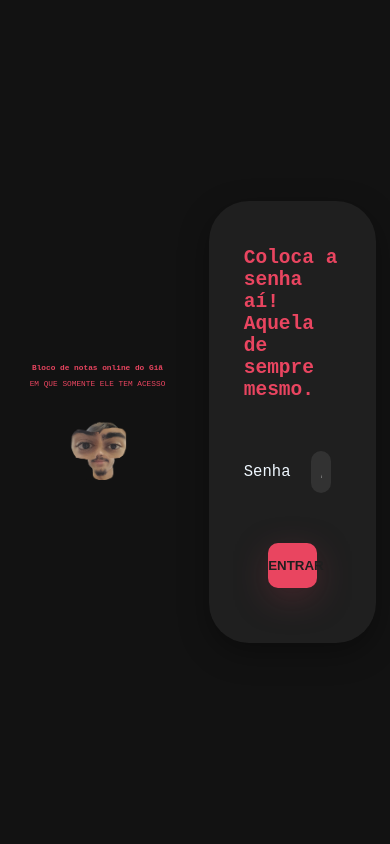
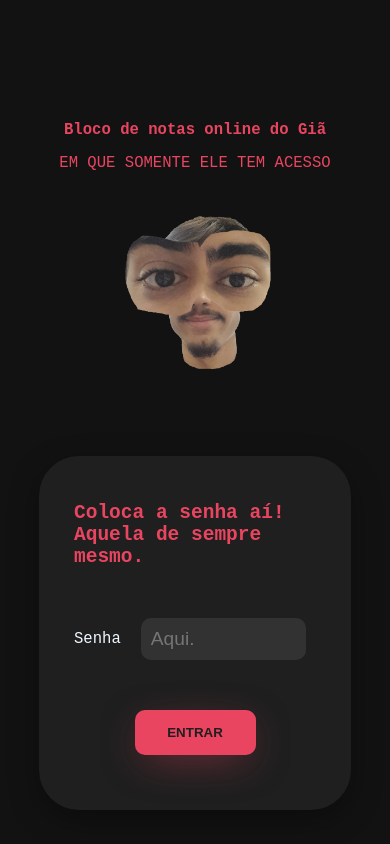
Before and after one commit to ogianpaneto/meusite, a plain HTML site: page login.html in a window 390 px wide. Drawn offline with Linux system fonts and the light colour scheme.

Commit message:
feat: mobile responsive

```diff
--- a/login.html
+++ b/login.html
@@ -22,7 +22,7 @@
                 <h2>Coloca a senha aí!<br>Aquela de sempre mesmo.</h2>
                 <div class="form-field">
                     <label for="password">Senha</label>
-                    <input type="password" name="password" placeholder="Aqui, amigo."> <br><br>
+                    <input type="password" name="password" placeholder="Aqui."> <br><br>
                 </div>
 
                 <button class="btn-login">ENTRAR</button>
--- a/style-login.css
+++ b/style-login.css
@@ -15,12 +15,11 @@ body {
 
 .left-side {
     width: 50vw;
-    min-height: 100vh;
+    height: 100vh;
     display: flex;
     justify-content: center;
     align-items: center;
     flex-direction: column;
-
 }
 
 .left-side-image {
@@ -29,20 +28,20 @@ body {
 }
 
 .left-side > h1, p {
+    color: #E94560;
     font-size: 2vw;
-    color: #E94560;
 }
 
 .right-side {
     width: 50vw;
-    min-height: 100vh;
+    height: 100vh;
     display: flex;
     justify-content: center;
     align-items: center;
 }
 
 .login-card {
-    width: 50%;
+    width: 60%;
     display: flex;
     justify-content: center;
     align-items: center;
@@ -96,3 +95,30 @@ body {
     cursor: pointer;
     box-shadow: 0px 10px 40px -10px #e9456089;
 }
+
+@media only screen and (max-width: 950px){
+    .login-card{
+        width: 85%;
+    }
+}
+
+@media only screen and (max-width: 600px){
+    .main-page{
+        flex-direction: column;
+    }
+    .left-side{
+        width: 80vw;
+        height: 50vh;
+    }
+    .left-side > h1, p{
+        font-size: 4vw;
+    }
+    .left-side-image{
+        width: 40vw;
+    }
+    .right-side{
+        width: 80vw;
+        height: auto;
+    }
+
+}
```
